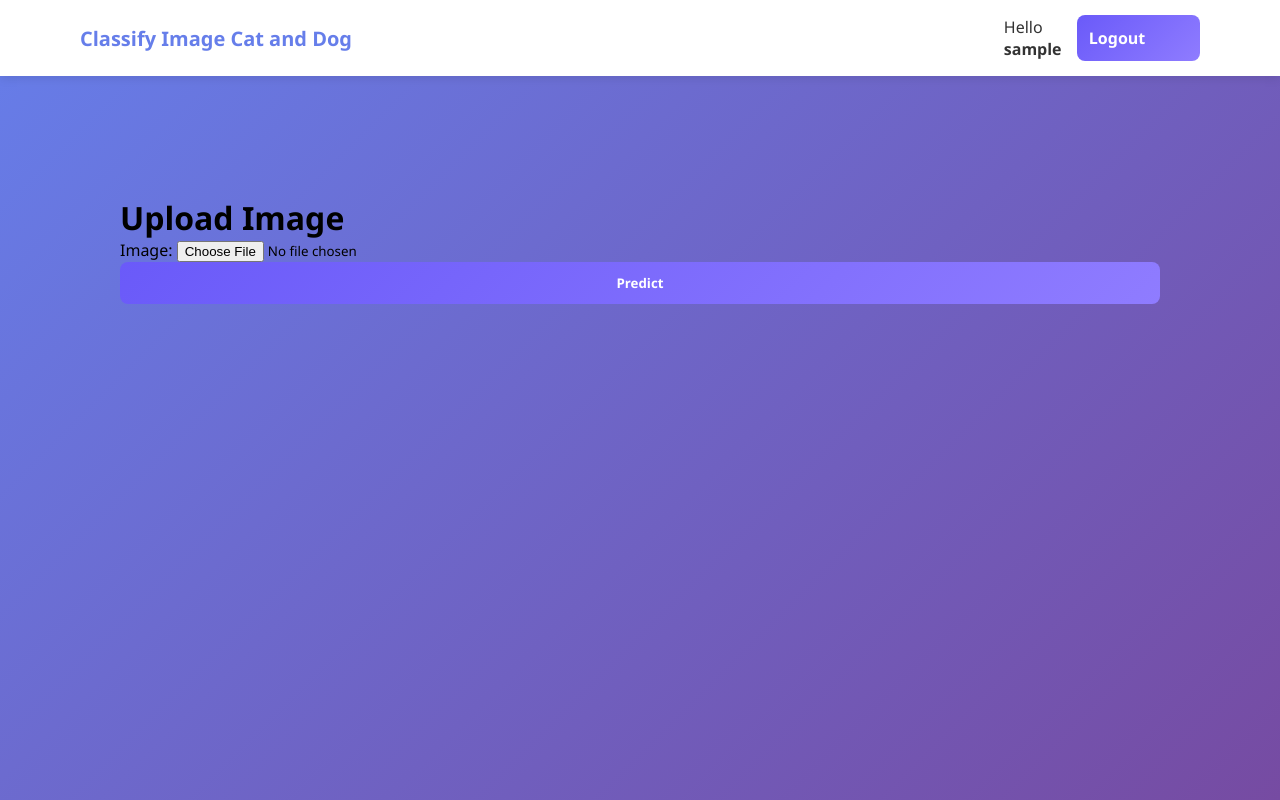
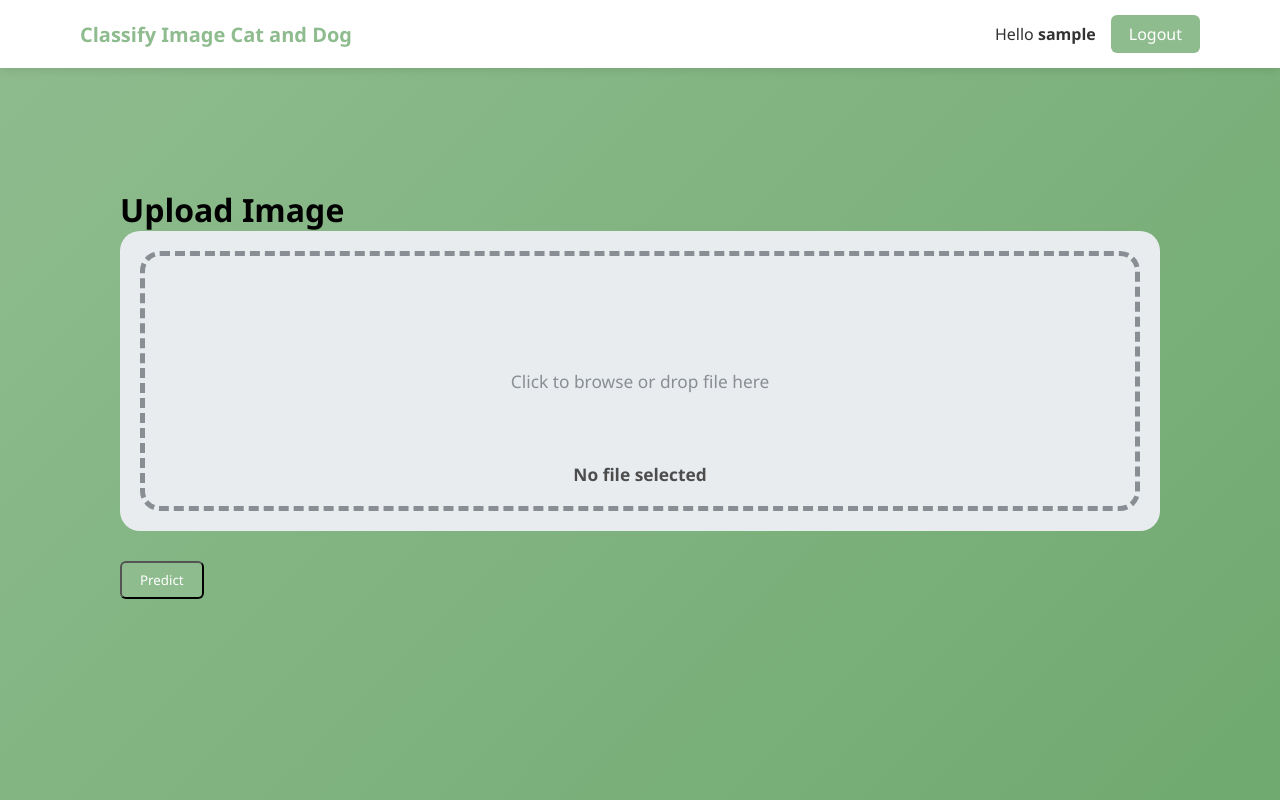
Before and after one commit to Fenris218/Classify-Image-Cat-And-Dog, a Django app: page /upload/ in a window 1280 px wide. Run offline with Django 4.2, Linux system fonts and the light colour scheme; the visitor is signed in with stand-in values (Sample User, id 1).

Commit message:
update frontend

```diff
--- a/catdog_project/settings.py
+++ b/catdog_project/settings.py
@@ -128,7 +128,9 @@ USE_TZ = True
 # https://docs.djangoproject.com/en/4.2/howto/static-files/
 
 STATIC_URL = 'static/'
-
+STATICFILES_DIRS = [
+    BASE_DIR / "static",
+]
 # Default primary key field type
 # https://docs.djangoproject.com/en/4.2/ref/settings/#default-auto-field
 
--- a/classifier/templates/base.html
+++ b/classifier/templates/base.html
@@ -16,7 +16,7 @@
 
         body {
             min-height: 100vh;
-            background: linear-gradient(135deg, #667eea 0%, #764ba2 100%);
+            background: linear-gradient(135deg, #8fbc8f 0%, #70a970 100%);
         }
 
         a {
@@ -55,26 +55,26 @@
 
         .btn-primary {
             padding: 8px 18px;
-            background: #667eea;
+            background: #8fbc8f;
             color: white;
             border-radius: 6px;
             transition: 0.3s;
         }
 
         .btn-primary:hover {
-            background: #556cd6;
+            background: #8fbc8f;
         }
 
         .btn-outline {
             padding: 8px 18px;
-            border: 1px solid #667eea;
-            color: #667eea;
+            border: 1px solid #8fbc8f;
+            color: #8fbc8f;
             border-radius: 6px;
             transition: 0.3s;
         }
 
         .btn-outline:hover {
-            background: #667eea;
+            background: #8fbc8f;
             color: white;
         }
 
@@ -88,7 +88,7 @@
         .logo-text {
             font-size: 20px;
             font-weight: 700;
-            color: #667eea;
+            color: #8fbc8f;
         }
 
 /* ===== SIGNUP MODAL (same style as login) ===== */
@@ -132,23 +132,10 @@
 
         .form-group input:focus {
             outline: none;
-            border-color: #6a5af9;
+            border-color: #609f60;
         }
 
-        .btn-primary {
-            width: 100%;
-            padding: 12px;
-            background: linear-gradient(135deg, #6a5af9, #8f7cff);
-            border: none;
-            color: white;
-            font-weight: 600;
-            border-radius: 8px;
-            cursor: pointer;
-        }
 
-        .btn-primary:hover {
-            opacity: 0.9;
-        }
 
         .switch-link {
             text-align: center;
@@ -157,7 +144,7 @@
         }
 
         .switch-link a {
-            color: #6a5af9;
+            color: #609f60;
             text-decoration: none;
             font-weight: 600;
         }
@@ -176,6 +163,65 @@
             from { opacity: 0; transform: translateY(10px); }
             to   { opacity: 1; transform: translateY(0); }
         }
+
+        .file-container {
+    font-family: sans-serif;
+    font-size: 13pt;
+    color: #4d4d4d;
+    margin-bottom: 30px;
+}
+
+.file-wrapper {
+    position: relative;
+    width: 100%;
+    height: 300px;
+    background-color: #e9ecef;
+    border-radius: 20px;
+    padding: 20px;
+}
+
+.file-input {
+    position: absolute;
+    width: 100%;
+    height: 100%;
+    opacity: 0;
+    cursor: pointer;
+    z-index: 10;
+}
+
+.file-content {
+    position: relative;
+    width: 100%;
+    height: 100%;
+    border: 5px dashed rgba(73, 80, 87, .6);
+    border-radius: 20px;
+    transition: 0.2s;
+}
+
+.file-input--active + .file-content {
+    background: #e3e5e8;
+}
+
+.file-infos {
+    position: absolute;
+    width: 100%;
+    top: 50%;
+    transform: translateY(-50%);
+    text-align: center;
+}
+
+.file-icon {
+    color: rgba(73, 80, 87, .6);
+}
+
+.file-name {
+    position: absolute;
+    bottom: 20px;
+    width: 100%;
+    text-align: center;
+    font-weight: bold;
+}
+
 
     </style>
 
@@ -201,6 +247,8 @@
 
 <main class="page-container">
     {% block content %}{% endblock %}
+    {% block extra_script %}{% endblock %}
+
 </main>
 
 </body>
--- a/classifier/templates/result.html
+++ b/classifier/templates/result.html
@@ -3,8 +3,8 @@
 {% block content %}
 <style>
 :root {
-    --primary-start: #667eea;
-    --primary-end: #764ba2;
+    --primary-start: #8fbc8f;
+    --primary-end: #70a970;
     --primary-gradient: linear-gradient(135deg, var(--primary-start), var(--primary-end));
     --shadow-color: rgba(102, 126, 234, 0.25);
 }
--- a/classifier/templates/upload.html
+++ b/classifier/templates/upload.html
@@ -1,13 +1,105 @@
 {% extends "base.html" %}
+{% load static %}
 
 {% block content %}
 <div class="page-container">
+
     <h1 class="page-title">Upload Image</h1>
 
     <form method="post" enctype="multipart/form-data" class="card">
         {% csrf_token %}
-        {{ form.as_p }}
-        <button class="btn-primary full">Predict</button>
+
+        <!-- Drag Drop Upload UI -->
+        <div class="file-container">
+
+            <div class="file-wrapper">
+
+                <!-- Django form input -->
+                <input
+                    type="file"
+                    name="image"
+                    id="js-file-input"
+                    class="file-input"
+                    accept="image/*"
+                    required
+                >
+
+                <div class="file-content">
+                    <div class="file-infos">
+                        <p class="file-icon">
+                            <i class="fas fa-file-upload fa-5x"></i>
+                            <span class="icon-shadow"></span>
+                            <span>
+                                Click to browse
+                                <span class="has-drag"> or drop file here</span>
+                            </span>
+                        </p>
+                    </div>
+
+                    <p id="js-file-name" class="file-name">
+                        No file selected
+                    </p>
+                </div>
+
+            </div>
+        </div>
+
+        <button type="submit" class="btn-primary full">
+            Predict
+        </button>
+
     </form>
+
 </div>
 {% endblock %}
+{% block extra_script %}
+<script>
+document.addEventListener("DOMContentLoaded", function () {
+
+    let input = document.getElementById('js-file-input');
+    let fileContent = document.querySelector('.file-content');
+    if (!input || !fileContent) return;
+
+    // Xử lý chọn file
+    input.addEventListener("change", function () {
+        if (this.files.length > 0) {
+            document.getElementById('js-file-name').innerHTML = this.files[0].name;
+        }
+        input.classList.remove('file-input--active');
+    });
+
+    // Xử lý kéo file vào
+    input.addEventListener("dragenter", function (e) {
+        e.preventDefault();
+        e.stopPropagation();
+        input.classList.add('file-input--active');
+    });
+
+    input.addEventListener("dragover", function (e) {
+        e.preventDefault();
+        e.stopPropagation();
+        input.classList.add('file-input--active');
+    });
+
+    // Xử lý kéo file ra
+    input.addEventListener("dragleave", function (e) {
+        e.preventDefault();
+        e.stopPropagation();
+        input.classList.remove('file-input--active');
+    });
+
+    // Xử lý thả file
+    input.addEventListener("drop", function (e) {
+        e.preventDefault();
+        e.stopPropagation();
+        input.classList.remove('file-input--active');
+
+        if (e.dataTransfer.files.length > 0) {
+            input.files = e.dataTransfer.files;
+            document.getElementById('js-file-name').innerHTML = e.dataTransfer.files[0].name;
+        }
+    });
+
+});
+</script>
+{% endblock %}
```
Also changed, not shown: classifier/templates/history.html (+87 -16 lines), classifier/templates/index.html (+35 -7 lines), media/uploads/anh-cho-thumbnail_7bOCLbO.jpg (added), media/uploads/anh-cho-thumbnail_LYo9MzM.jpg (added), media/uploads/anh-cho-thumbnail_wXDcwhM.jpg (added), media/uploads/anh-con-cho-51_7AsLc7H.jpg (added), media/uploads/anh-con-cho-51_TNM4HhW.jpg (added), media/uploads/anhabc.png (added), media/uploads/avatar-anh-meo-cute_J4rv61m.jpg (added), static/images/background.jpg (added).
